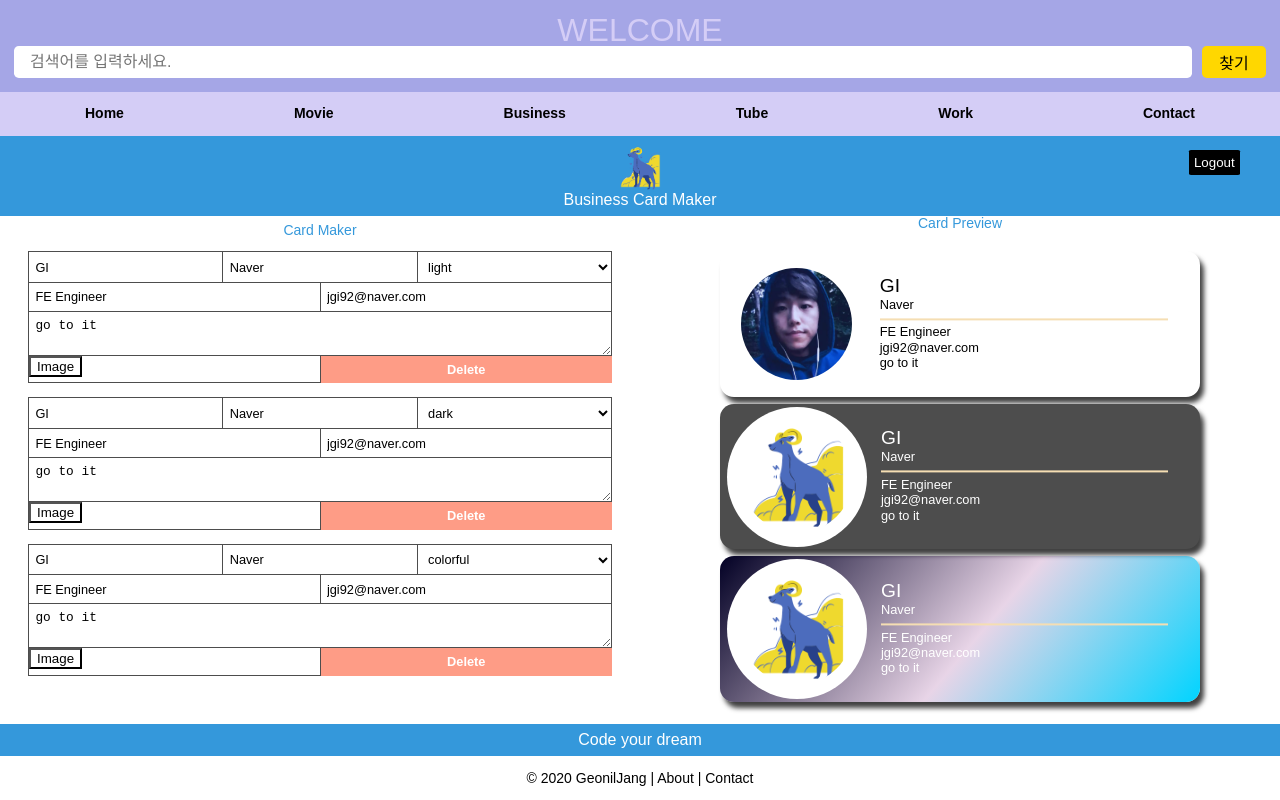
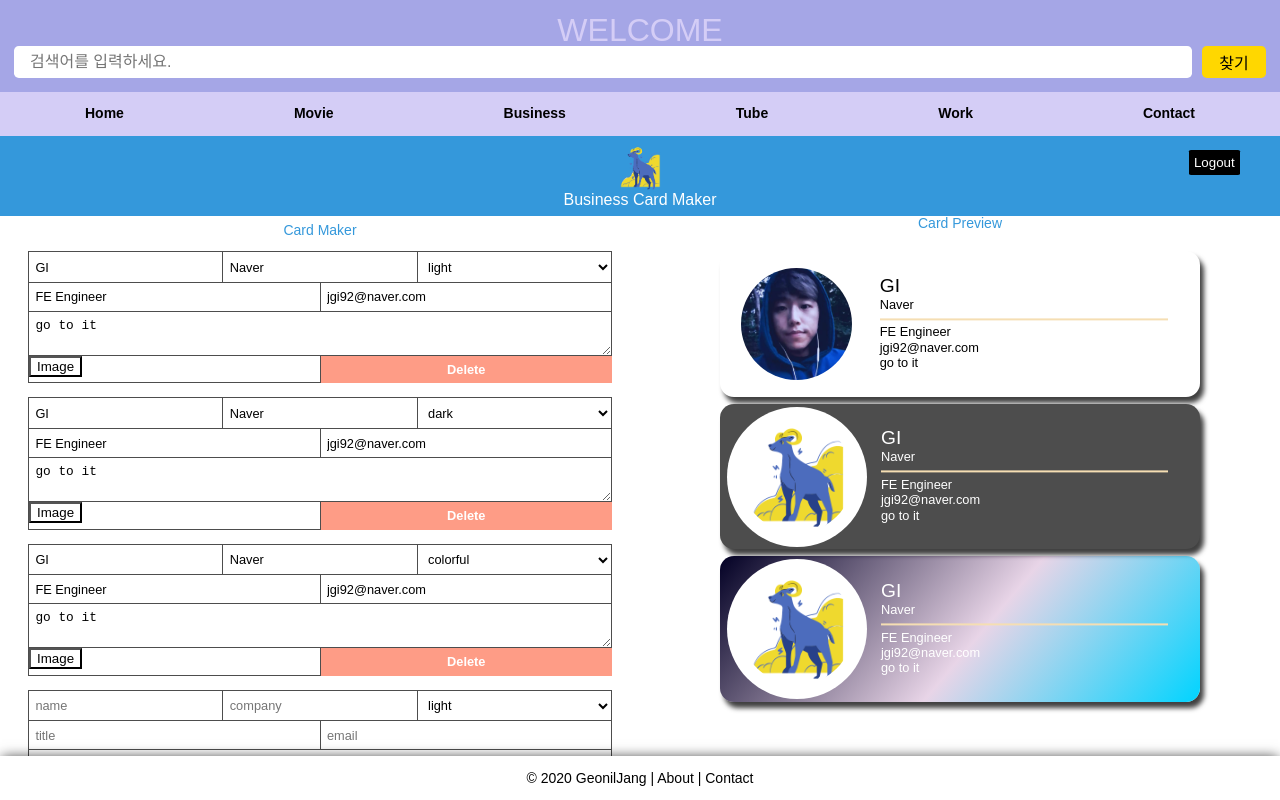
Before and after one commit to takeaways/react-my-web, a React (Create React App) app: page /business/maker in a window 1280 px wide. Built offline with nearby package versions, Linux system fonts and the light colour scheme; no server answers; sample sign-in values are in the browser's storage.

Commit message:
add CardAddForom component

```diff
--- /dev/null
+++ b/src/pages/Business/components/card_add_form/card_add_form.module.css
@@ -0,0 +1,43 @@
+.form {
+  display: flex;
+  width: 100%;
+  flex-wrap: wrap;
+  border-top: 1px solid var(--color-black);
+  border-left: 1px solid var(--color-black);
+  margin-bottom: 1em;
+}
+
+.input,
+.textarea,
+.select,
+.button,
+.fileInput {
+  font-size: 0.8rem;
+  width: 100%;
+  border: 0;
+  padding: 0.5em;
+  border-bottom: 1px solid var(--color-black);
+  border-right: 1px solid var(--color-black);
+  background: white;
+}
+
+.input,
+.select {
+  flex: 1 1 30%;
+}
+
+.fileInput {
+  padding: 0%;
+  flex: 1 1 50%;
+}
+
+.input:focus,
+.textarea:focus,
+.select:focus,
+.button:focus {
+  outline: 0;
+}
+
+.textarea {
+  flex-basis: 100%;
+}
--- /dev/null
+++ b/src/pages/Business/components/card_add_form/card_add_form.tsx
@@ -0,0 +1,78 @@
+import React from 'react'
+import styles from './card_add_form.module.css'
+import Button from '../button/button'
+import { v4 as uuidv4 } from 'uuid'
+import ImageFileInput from '../image_file_input/image_file_input'
+
+function CardAddForm({ onSubmit }: any) {
+  const formRef = React.useRef<HTMLFormElement>(null)
+  const textRef = React.useRef<HTMLInputElement>(null)
+  const companyRef = React.useRef<HTMLInputElement>(null)
+  const titleRef = React.useRef<HTMLInputElement>(null)
+  const emailRef = React.useRef<HTMLInputElement>(null)
+  const messageRef = React.useRef<HTMLTextAreaElement>(null)
+
+  const handleSubmit = (e: React.FormEvent) => {
+    e.preventDefault()
+    const card = {
+      id: uuidv4(),
+      text: textRef.current!.value || '',
+      company: companyRef.current!.value || '',
+      title: titleRef.current!.value || '',
+      email: emailRef.current!.value || '',
+      message: messageRef.current!.value || '',
+    }
+    formRef.current!.reset()
+    onSubmit(card)
+  }
+
+  return (
+    <form ref={formRef} className={styles.form} onSubmit={handleSubmit}>
+      <input
+        className={styles.input}
+        type="text"
+        ref={textRef}
+        name="name"
+        placeholder={'name'}
+      />
+      <input
+        className={styles.input}
+        type="text"
+        name="company"
+        ref={companyRef}
+        placeholder={'company'}
+      />
+      <select className={styles.select} name="theme">
+        <option value="light">light</option>
+        <option value="dark">dark</option>
+        <option value="colorful">colorful</option>
+      </select>
+      <input
+        className={styles.input}
+        type="text"
+        name="title"
+        ref={titleRef}
+        placeholder={'title'}
+      />
+      <input
+        className={styles.input}
+        type="text"
+        name="email"
+        ref={emailRef}
+        placeholder={'email'}
+      />
+      <textarea
+        className={styles.textarea}
+        name="message"
+        ref={messageRef}
+        placeholder={'message'}
+      ></textarea>
+      <div className={styles.fileInput}>
+        <ImageFileInput />
+      </div>
+      <Button name={'Add'} onClick={onSubmit} />
+    </form>
+  )
+}
+
+export default CardAddForm
--- a/src/pages/Business/components/editor/editor.tsx
+++ b/src/pages/Business/components/editor/editor.tsx
@@ -1,13 +1,15 @@
 import React from 'react'
+import CardAddForm from '../card_add_form/card_add_form'
 import CardEditForm from '../card_edit_form/card_edit_form'
 import styles from './editor.module.css'
-export default function Editor({ cards }: any) {
+export default function Editor({ cards, addCard }: any) {
   return (
     <section className={styles.editor}>
       <h1 className={styles.title}>Card Maker</h1>
       {cards.map((card: any) => (
-        <CardEditForm card={card} />
+        <CardEditForm key={card.id} card={card} />
       ))}
+      <CardAddForm onSubmit={addCard} />
     </section>
   )
 }
--- a/src/pages/Business/components/maker/maker.tsx
+++ b/src/pages/Business/components/maker/maker.tsx
@@ -52,11 +52,16 @@ function Maker({ authService }: any) {
       !user && history.push('/business')
     })
   }, [])
+
+  const addCard = (card: any) => {
+    const updated = [...cards, card]
+    setCards(updated)
+  }
   return (
     <section className={styles.maker}>
       <Header onLogout={onLogout} />
       <div className={styles.container}>
-        <Editor cards={cards} />
+        <Editor cards={cards} addCard={addCard} />
         <Preview cards={cards} />
       </div>
       <Footer />
```
